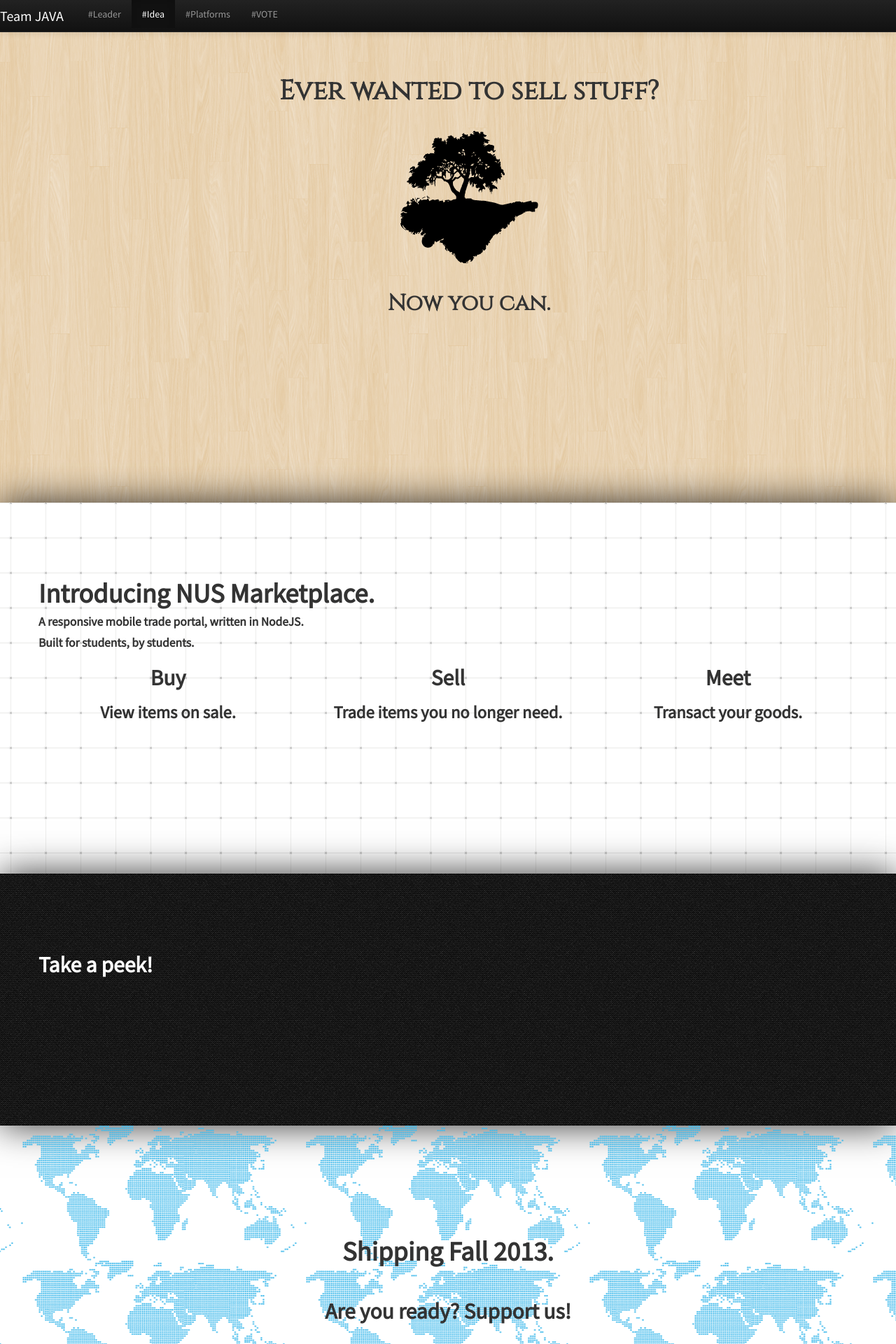
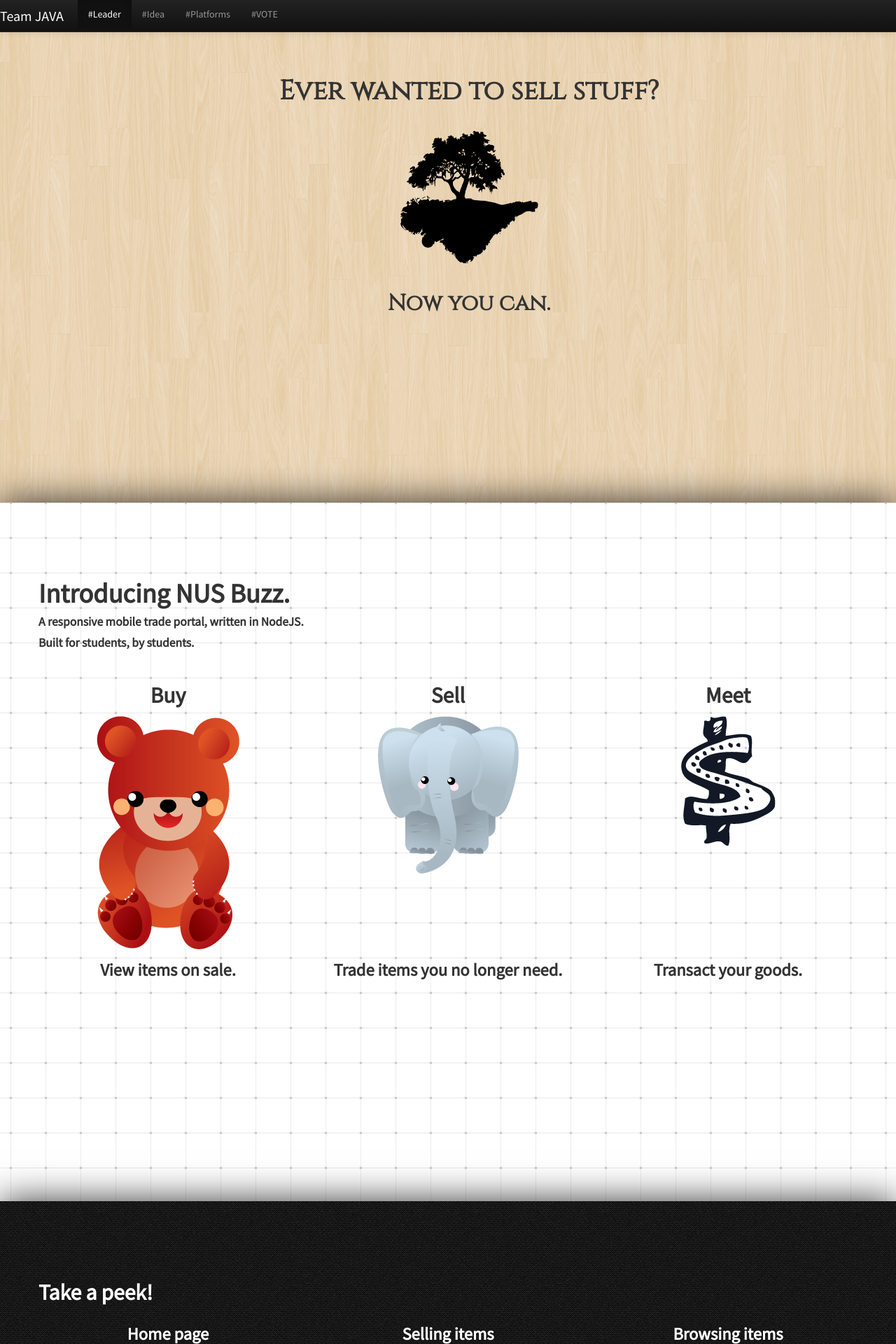
Before and after one commit to myrtleTree33/parallaxScroll, a Node server app: page / in a window 1280 px wide. Shown: the top 1920 px of the page at 70% size. Run offline with Node 20, Linux system fonts and the light colour scheme; some web fonts are replaced.

Commit message:
committing

```diff
--- a/public/stylesheets/style.css
+++ b/public/stylesheets/style.css
@@ -22,7 +22,7 @@ a {
   width: 100%;
   position: relative;
   box-shadow: 0 0 50px rgba(0,0,0,0.8);
-  padding: 100px 0 200px;
+  padding: 100px 0 300px;
   font: 20px 'Source Sans Pro', sans-serif;
 /*font: 20px 'Quattrocento Sans', sans-serif;*/
 }
@@ -33,7 +33,7 @@ a {
   width: 100%;
   position: relative;
   box-shadow: 0 0 50px rgba(0,0,0,0.8);
-  padding: 100px 0 200px;
+  padding: 100px 0 100px;
   color: #fff;
 }
 #page3 {
--- a/public/stylesheets/style.styl
+++ b/public/stylesheets/style.styl
@@ -23,7 +23,7 @@ a
     width: 100%;
     position: relative;
     box-shadow: 0 0 50px rgba(0,0,0,0.8);
-    padding: 100px 0 200px;
+    padding: 100px 0 300px;
     font: 20px 'Source Sans Pro', sans-serif;
     /*font: 20px 'Quattrocento Sans', sans-serif;*/
 
@@ -34,7 +34,7 @@ a
     width: 100%;
     position: relative;
     box-shadow: 0 0 50px rgba(0,0,0,0.8);
-    padding: 100px 0 200px;
+    padding: 100px 0 100px;
     color:rgb(255,255,255);
 
 #page3
--- a/routes/index.js
+++ b/routes/index.js
@@ -4,5 +4,5 @@
  */
 
 exports.index = function(req, res){
-  res.render('index', { title: 'Express' });
+  res.render('index', { title: 'Team JAVA | NUS Buzz' });
 };
--- a/views/index.jade
+++ b/views/index.jade
@@ -24,24 +24,35 @@ block content
         .container
             .row-fluid
                 .span12.text-left
-                    h1 Introducing NUS Marketplace.
+                    h1 Introducing NUS Buzz.
                     h4 A responsive mobile trade portal, written in NodeJS.
                     h4 Built for students, by students.
+                    br
 
             .row-fluid
                 .span4.text-center
                     h2
                         | Buy
+
+                    img(src='/images/bear.png')
+
+                .span4.text-center
+                    h2
+                        | Sell
+                    img(src='/images/elephant.png')
+                .span4.text-center
+                    h2
+                        | Meet
+                    img(src='/images/trade.png')
+
+            .row-fluid
+                .span4.text-center
                     h3
                         | View items on sale.
                 .span4.text-center
-                    h2
-                        | Sell
                     h3
                         | Trade items you no longer need.
                 .span4.text-center
-                    h2
-                        | Meet
                     h3
                         | Transact your goods.
 
@@ -51,6 +62,22 @@ block content
                 .span12.text-left
                     h2
                         | Take a peek!
+
+            .row-fluid
+                ul.thumbnails
+                    li.span4
+                        //.thumbnail
+                        h3.text-center Home page
+                        img(src='/images/screenshots/category.png').img-polaroid
+                    li.span4
+                        // .thumbnail
+                        h3.text-center Selling items
+                        img(src='/images/screenshots/sell.png').img-polaroid
+                    li.span4
+                        //.thumbnail
+                        h3.text-center Browsing items
+                        img(src='/images/screenshots/category2.png').img-polaroid
+
 
     section#page3(data-speed='2', data-type='background')
         .container
@@ -81,7 +108,7 @@ block content
 
             .row-fluid
                 .span4.text-center
-                    a
+                    a(href='https://www.facebook.com/nusbuzz/')
                         img(src='/images/facebook2.png')
                 .span4.text-center
                     a
@@ -100,3 +127,5 @@ block content
                     br
                     h4
                         | Built by Team JAVA.  NUS iCreate Mobility Challenge 2013.  With lots of love.
+                    h5
+                        | Alex Yao | Alex Peh | Joel Tong | Sreshta Vijay
```
Also changed, not shown: public/images/bear.png (added), public/images/bear.svg (added), public/images/elephant.png (added), public/images/trade.png (added), 3 other files.
